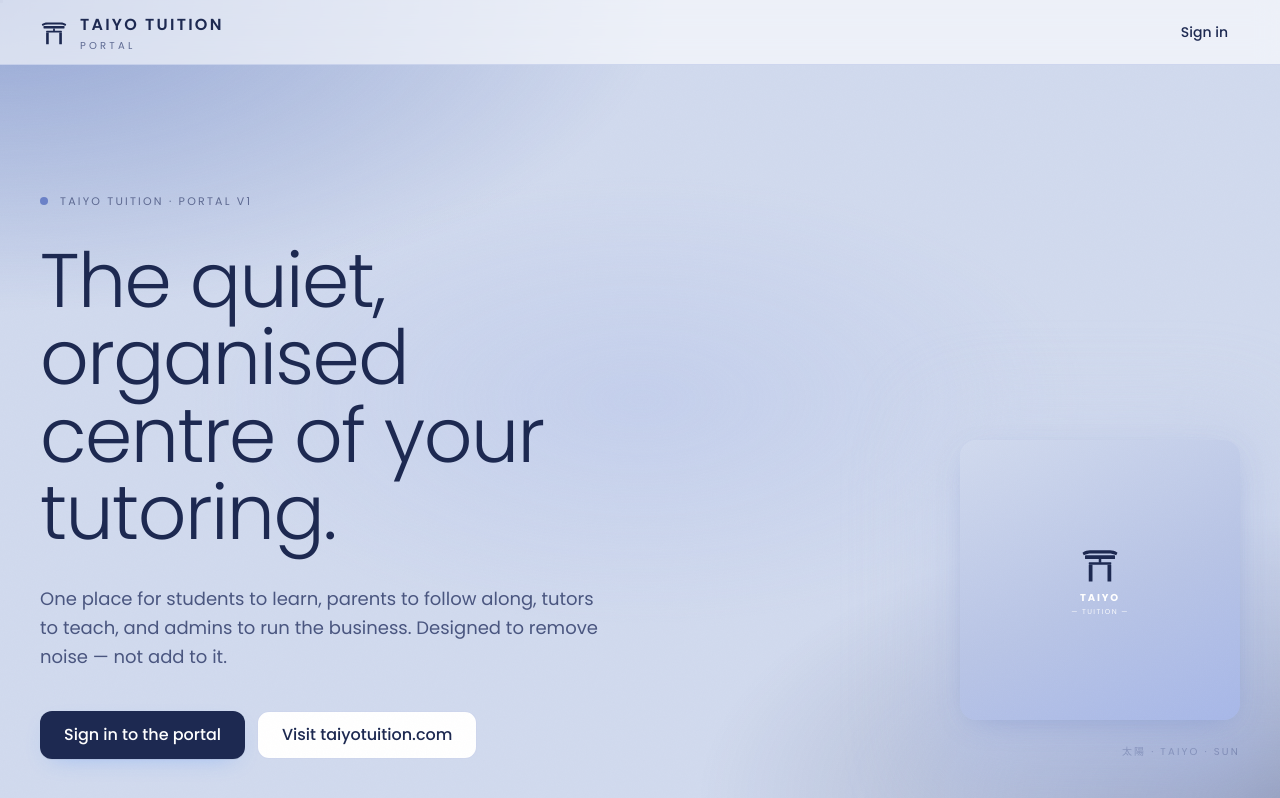
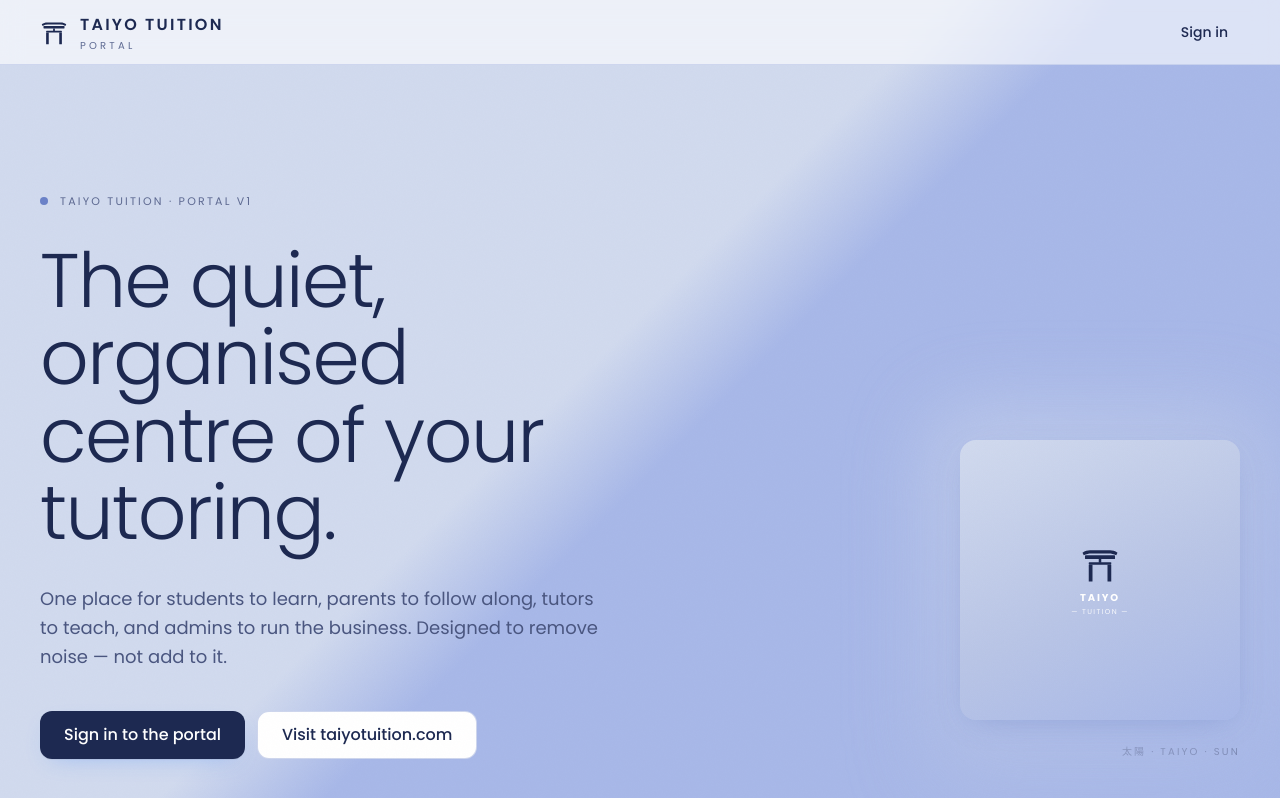
Before and after one commit to jaaej/tayio, a Next.js app: page / in a window 1280 px wide. Shown: the top 798 px of the page. Built offline with nearby package versions, Linux system fonts and the light colour scheme.

Commit message:
Background: diagonal split between two periwinkle tones
Replace the radial glows + dot grid with a single clean diagonal:
lighter periwinkle (#d1daee) top-left, deeper periwinkle (#a8b8e8)
bottom-right, ~8% soft band between. 135° angle. Fixed attachment.

```diff
--- a/src/app/globals.css
+++ b/src/app/globals.css
@@ -74,9 +74,10 @@
 }
 
 /*
- * Background: periwinkle base with darker periwinkle radial blooms
- * top-left and bottom-right, plus a visible dot grid. Layered to give
- * the page real depth without competing with the white cards.
+ * Background: diagonal split — lighter periwinkle in the top-left
+ * half, deeper periwinkle in the bottom-right half. Smooth ~8% band
+ * of transition between so the diagonal reads as a deliberate
+ * design line, not a hard edge. Fixed so it doesn't scroll.
  */
 body {
   color: var(--foreground);
@@ -85,28 +86,13 @@
   -webkit-font-smoothing: antialiased;
   -moz-osx-font-smoothing: grayscale;
   background-color: var(--periwinkle-200);
-  background-image:
-    radial-gradient(
-      ellipse 80% 60% at top left,
-      rgba(74, 103, 180, 0.45),
-      transparent 65%
-    ),
-    radial-gradient(
-      ellipse 70% 55% at bottom right,
-      rgba(46, 58, 107, 0.35),
-      transparent 65%
-    ),
-    radial-gradient(
-      ellipse 50% 40% at center,
-      rgba(168, 184, 232, 0.3),
-      transparent 70%
-    ),
-    radial-gradient(
-      circle at 1.5px 1.5px,
-      rgba(46, 58, 107, 0.18) 1.5px,
-      transparent 1.5px
-    );
-  background-size: auto, auto, auto, 32px 32px;
+  background-image: linear-gradient(
+    135deg,
+    var(--periwinkle-200) 0%,
+    var(--periwinkle-200) 46%,
+    var(--periwinkle-400) 54%,
+    var(--periwinkle-400) 100%
+  );
   background-attachment: fixed;
 }
 
```
